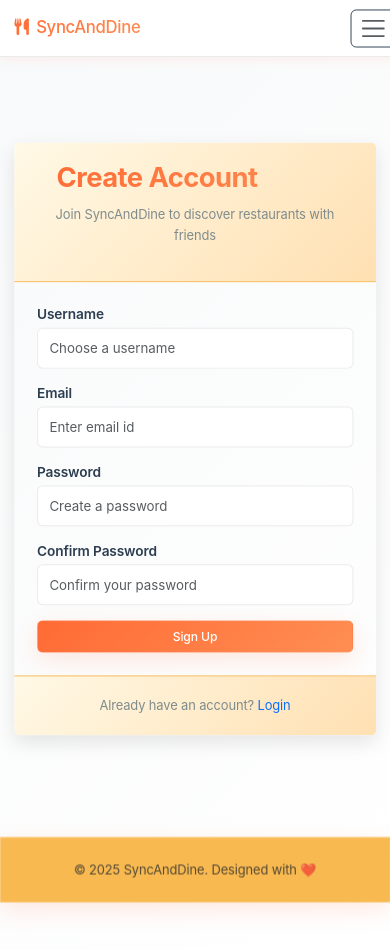
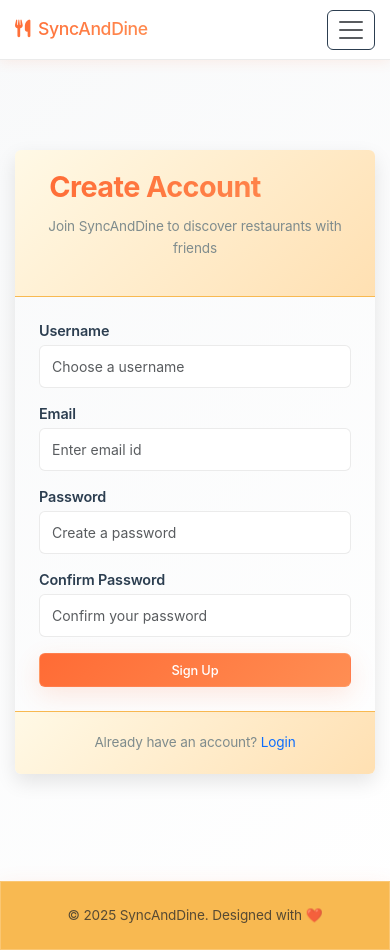
Before and after one commit to preritsinha/SyncAndDine, a Flask app: page /register in a window 390 px wide. Run offline with Flask 3, Linux system fonts and the light colour scheme.

Commit message:
[BETA] revert scaling

```diff
--- a/syncanddine/static/css/main.css
+++ b/syncanddine/static/css/main.css
@@ -59,10 +59,6 @@ body {
     letter-spacing: -0.01em;
     font-weight: 400;
     font-size: 0.85rem;
-    transform: scale(0.9);
-    transform-origin: top left;
-    width: 111.11%;
-    min-width: 111.11%;
 }
 
 /* Sophisticated Typography */
@@ -1135,34 +1131,6 @@ body.dark-mode ::-webkit-scrollbar-thumb:hover {
     --vh: 1vh;
 }
 
-/* Scaling compensation for containers */
-.container, .container-fluid {
-    max-width: none;
-}
-
-/* Fix for scaled elements positioning */
-.navbar {
-    width: 111.11%;
-}
-
-/* Ensure modals and dropdowns work with scaling */
-.modal, .dropdown-menu {
-    transform: none;
-}
-
-/* Mobile scaling adjustments */
-@media (max-width: 768px) {
-    body {
-        transform: scale(0.95);
-        width: 105.26%;
-        min-width: 105.26%;
-    }
-
-    .navbar {
-        width: 105.26%;
-    }
-}
-
 /* Additional responsive fixes */
 @media (max-width: 576px) {
     .container {
```
